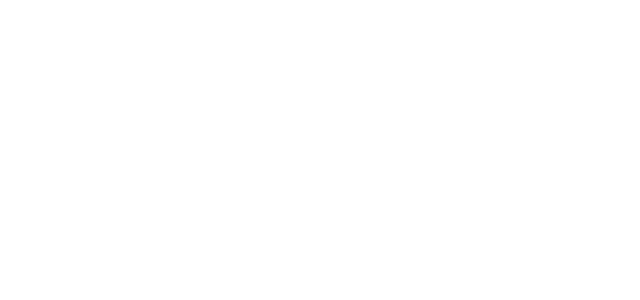
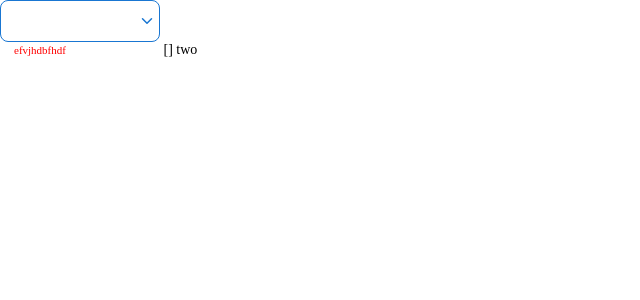
Before and after one commit to William-Reticena/component_library_vue, a Vue app: page / in a window 1280 px wide. Shown: the top 300 px of the page, without its empty margins (0-640 px from the left). Built offline with nearby package versions, Linux system fonts and the light colour scheme.

Commit message:
feat: wip

```diff
--- a/src/App.vue
+++ b/src/App.vue
@@ -1,13 +1,30 @@
 <template>
-  <div></div>
+  <div>
+    <Select v-model:simple-v-model="simple" :options="options" error errorMessage="efvjhdbfhdf" />
+
+    {{ model }}
+    {{ simple }}
+  </div>
 </template>
 
 <script lang="ts">
-import { defineComponent } from 'vue'
+import { defineComponent, ref } from 'vue'
+import Select from './components/library/Select/index.vue'
 
 export default defineComponent({
+  components: {
+    Select,
+  },
   setup() {
-    return {}
+    const model = ref([])
+    const simple = ref('')
+    const options = ref(['one', 'two', 'three'])
+
+    setTimeout(() => {
+      simple.value = 'two'
+    })
+
+    return { model, simple, options }
   },
 })
 </script>
@@ -22,6 +39,7 @@
 
 * {
   box-sizing: border-box;
-  font-size: 1rem;
+  padding: 0;
+  margin: 0;
 }
 </style>
--- a/src/components/library/Select/index.vue
+++ b/src/components/library/Select/index.vue
@@ -5,7 +5,7 @@
     <div class="select-container-wrapper-inner">
       <div
         class="select-container-wrapper-content"
-        :class="{ [`select--${variant}`]: variant, 'select-focused': selectOpen }"
+        :class="{ [`select-container-wrapper-content--${variant}`]: variant, 'select--focused': selectOpen }"
         :style="{ height, width }"
         id="input-container"
         tabindex="-1"
@@ -18,7 +18,7 @@
         </div>
 
         <div class="select-container">
-          <input ref="inputRef" class="input" :id="id" v-model="inputValue" @blur="handleBlur" @mousedown="handleMouse" />
+          <input ref="inputRef" :autocomplete="autocomplete" class="input" :id="id" v-model="inputValue" @blur="handleBlur" @mousedown="handleMouse" />
         </div>
 
         <div class="select-icon-container">
@@ -26,57 +26,79 @@
         </div>
 
         <div class="select-arrow-container">
-          <span class="select-arrow" :class="{ 'select-open': selectOpen }"></span>
+          <svg
+            class="select-arrow"
+            :class="{ 'select--open': selectOpen }"
+            xmlns="http://www.w3.org/2000/svg"
+            width="24"
+            height="24"
+            viewBox="0 0 24 24"
+            fill="none"
+            stroke-width="2"
+            stroke-linecap="round"
+            stroke-linejoin="round"
+          >
+            <polyline points="6 9 12 15 18 9"></polyline>
+          </svg>
         </div>
       </div>
 
       <div class="select-options-wrapper" :class="{ 'select-open': selectOpen }" id="options" tabindex="-1" @blur="handleBlur" @mousedown="handleMouse">
         <ul class="select-options-container">
-          <li v-for="(item, index) in optionsToDisplay" class="select-items" :key="index" @click="handleSelection(item)">{{ item }}</li>
+          <template v-if="!multiple">
+            <li v-for="(item, index) in optionsToDisplay" class="select-items" :key="index" @click="handleSelection(item)">{{ item }}</li>
+          </template>
+
+          <template v-else>
+            <li v-for="(item, index) in optionsToDisplayMultiple" class="select-items" :class="{ 'select-item--selected': item.selected }" :key="index" @click="handleSelectionMultiple(item)">
+              {{ item.item }}
+            </li>
+          </template>
         </ul>
       </div>
     </div>
 
     <div class="select-message-container">
-      <span class="select-message">dfçsfç</span>
+      <span class="select-message">{{ errorMessage }}</span>
     </div>
   </div>
 </template>
 
 <script lang="ts">
-import { computed, defineComponent, onMounted, PropType, ref } from 'vue'
+import { computed, defineComponent, onMounted, PropType, ref, watch } from 'vue'
 
 export default defineComponent({
   name: 'SelectComponent',
   props: {
+    multipleVModel: { type: Array as PropType<number[] | string[]>, default: () => [] },
+    options: { type: Array as PropType<number[] | string[]>, default: () => [], required: true },
     error: { type: Boolean, default: false },
     multiple: { type: Boolean, default: false },
+    hideBottomSpace: { type: Boolean, default: false },
+    autocomplete: { type: String as PropType<'off' | 'on'>, default: 'off' },
     errorMessage: { type: String, default: '' },
-    hideBottomSpace: { type: Boolean, default: false },
     id: { type: String, default: '' },
     height: { type: String, default: '42px' },
     label: { type: String, default: '' },
-    modelValue: { type: Object as PropType<number | number[] | string | string[]>, default: () => '' || [], required: true },
-    variant: { type: String as PropType<'rounded' | 'semi-rounded'>, default: 'rounded' },
+    simpleVModel: { type: String as PropType<number | string>, default: '' },
+    variant: { type: String as PropType<'primary' | 'secondary'>, default: 'primary' },
     width: { type: String, default: '160px' },
-    options: { type: Array as PropType<number[] | string[]>, default: () => [], required: true },
   },
   setup(props, { emit }) {
     const selectOpen = ref(false)
     const inputRef = ref<HTMLInputElement | null>()
     const inputValue = ref('')
-    const updateModel = ref<string | string[]>([])
+    const updateModel = ref<string | string[]>()
     let optionsShouldClose = false
     let enableSearch = true
 
     const initSelect = () => {
-      updateModel.value = typeof props.modelValue === 'object' ? [] : ''
-
-      if (props.modelValue !== '' || (typeof updateModel.value === 'object' && updateModel.value.length !== 0)) {
-        enableSearch = false
-
-        if (typeof props.modelValue === 'object') inputValue.value = (props.modelValue as string[]).join(', ')
-        else inputValue.value = props.modelValue as string
+      if (props.multiple) {
+        updateModel.value = props.multipleVModel as string[]
+        inputValue.value = (props.multipleVModel as string[]).join(', ')
+      } else {
+        updateModel.value = props.simpleVModel as string
+        inputValue.value = props.simpleVModel as string
       }
     }
 
@@ -92,32 +114,43 @@
     }
 
     const handleSelection = (value: string | number) => {
+      enableSearch = false
       optionsShouldClose = true
 
-      if (props.multiple) {
-        if (updateModel.value.includes(value as string)) {
-          const index = (updateModel.value as string[]).indexOf(value as string)
-          ;(updateModel.value as string[]).splice(index, 1)
-        } else (updateModel.value as string[]).push(value as string)
+      updateModel.value = value as string
+      inputValue.value = value as string
+      selectOpen.value = false
 
-        inputValue.value = (updateModel.value as string[]).join(', ')
+      emit('update:simpleVModel', updateModel.value)
+    }
+
+    const handleSelectionMultiple = (value: { item: string; selected: boolean }) => {
+      optionsShouldClose = true
+
+      if (updateModel.value!.includes(value.item as string)) {
+        const index = (updateModel.value as string[]).indexOf(value.item as string)
+        ;(updateModel.value as string[]).splice(index, 1)
+        value.selected = false
       } else {
-        updateModel.value = value as string
-        inputValue.value = value as string
-        selectOpen.value = false
+        ;(updateModel.value as string[]).push(value.item as string)
+        value.selected = true
       }
 
-      emit('update:modelValue', updateModel.value)
+      inputValue.value = (updateModel.value as string[]).join(', ')
+      emit('update:multipleVModel', updateModel.value)
     }
 
     onMounted(initSelect)
 
     const optionsToDisplay = computed(() => {
+      if (!inputValue.value) enableSearch = true
       if (!enableSearch) return props.options
       else return inputValue.value ? (props.options as string[]).filter((option) => option.toLowerCase().includes(inputValue.value.toLowerCase())) : props.options
     })
 
-    return { inputValue, selectOpen, inputRef, handleBlur, handleFocus, handleMouse, handleSelection, optionsToDisplay }
+    const optionsToDisplayMultiple = computed(() => (props.options as string[]).map((option) => ({ item: option, selected: false })))
+
+    return { inputValue, selectOpen, inputRef, handleBlur, handleFocus, handleMouse, handleSelection, handleSelectionMultiple, optionsToDisplay, optionsToDisplayMultiple }
   },
 })
 </script>
@@ -138,14 +171,14 @@
   width: 100%;
 }
 
-.select-container-wrapper-content.select--semi-rounded {
-  border: 1px solid var(--color-gray-dark);
+.select-container-wrapper-content.select-container-wrapper-content--primary {
+  border: 1px solid var(--primary-color);
   border-radius: 8px;
   transition: border 0.3s ease-in;
 }
 
-.select-container-wrapper-content.select--semi-rounded.select-focused,
-.select-container-wrapper-content.select--semi-rounded:hover {
+.select-container-wrapper-content.select-container-wrapper-content--primary.select--focused,
+.select-container-wrapper-content.select-container-wrapper-content--primary:hover {
   border: 1px solid var(--primary-color);
 }
 
@@ -183,18 +216,13 @@
 }
 
 .select-arrow {
-  border-bottom: 2px solid var(--color-gray-dark);
-  border-right: 2px solid var(--color-gray-dark);
-  display: inline-block;
-  height: 0.7em;
-  rotate: 45deg;
   scale: 0.75;
+  stroke: var(--primary-color);
   transition: rotate 0.2s ease-in-out;
-  width: 0.7em;
 }
 
-.select-arrow.select-open {
-  rotate: 225deg;
+.select-arrow.select--open {
+  rotate: 180deg;
 }
 
 .select-options-wrapper {
@@ -240,12 +268,15 @@
   background-color: #e6e6e6;
 }
 
+.select-item--selected {
+  color: var(--primary-color);
+}
+
 .select-message-container {
   color: red;
   height: 1.5em;
   padding: 0 1em 0;
   width: 100%;
-  z-index: -1;
 }
 
 .select-message {
```
